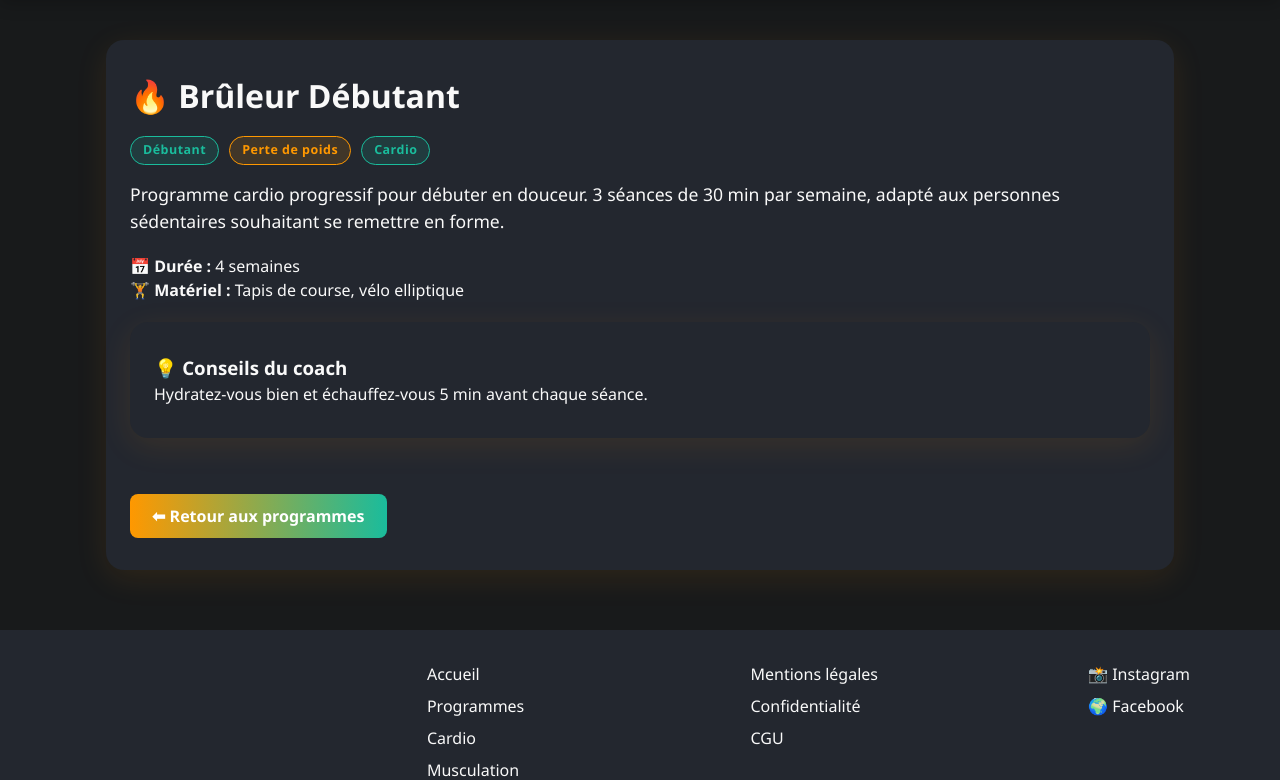
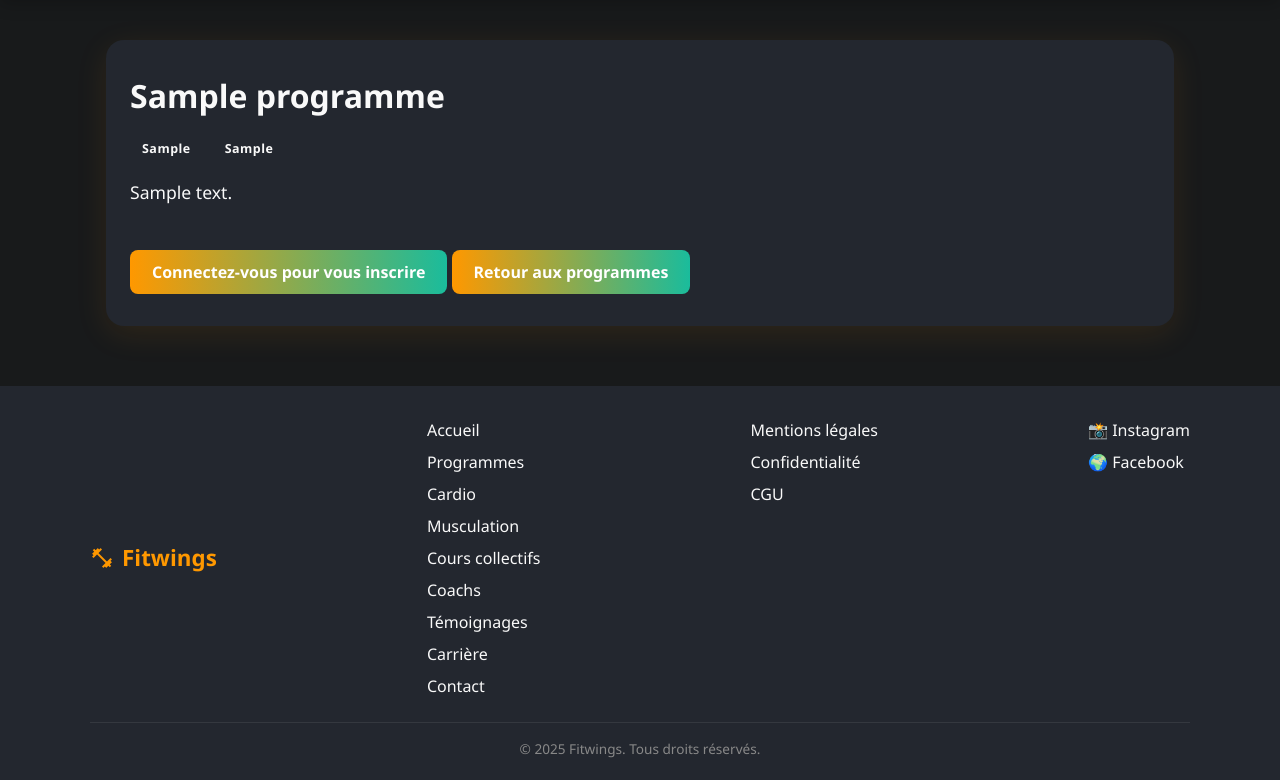
Before and after one commit to ThibaultBds/fitwings-app, a PHP site: page /programmes/show?id=1 in a window 1280 px wide. Shown: the part 62-842 px from the top of the page. After the commit the page ends 820 px from the top, so only its background shows below. Run offline with PHP 8.4, Linux system fonts and the light colour scheme; tables that the repository leaves empty hold one stand-in row (values such as "Sample post").

Commit message:
bouton S'inscrire : ProgrammeController, UserProgrammeModel, route POST, vue show

```diff
--- a/public/index.php
+++ b/public/index.php
@@ -20,6 +20,7 @@ Router::group(['middleware' => 'AuthMiddleware'], function () {
     Router::get('/account', 'AccountController@index');
     Router::post('/account/progression', 'AccountController@saveProgression');
     Router::get('/mes-programmes', 'MesProgrammesController@index');
+    Router::post('/programmes/inscrire', 'ProgrammeController@inscrire');
     Router::get('/admin', function() {
         require __DIR__ . '/../src/Views/admin/index.php';
     });
--- a/src/Controllers/ProgrammeController.php
+++ b/src/Controllers/ProgrammeController.php
@@ -3,13 +3,16 @@
 namespace App\Controllers;
 
 use App\Models\ProgrammeModel;
+use App\Models\UserProgrammeModel;
 
 class ProgrammeController extends BaseController {
     private $programmeModel;
+    private $userProgrammeModel;
 
     public function __construct() {
         $this->programmeModel = new ProgrammeModel();
-    }
+        $this->userProgrammeModel = new UserProgrammeModel();
+         }
 
     public function index() {
         $programmes = $this->programmeModel->getAll();
@@ -19,6 +22,19 @@ class ProgrammeController extends BaseController {
     public function show() {
     $id = (int)($_GET['id'] ?? 0);
     $programme = $this->programmeModel->findById($id);
-    $this->render('programmes/show', ['programme' => $programme]);
+
+    $alreadyEnrolled = false;
+    if (isset($_SESSION['user'])) {
+        $alreadyEnrolled = $this->userProgrammeModel->isEnrolled($_SESSION['user']['id'], $id);
+    }
+
+    $this->render('programmes/show', ['programme' => $programme, 'alreadyEnrolled' => $alreadyEnrolled]);
 }
+
+    public function inscrire() {
+        $id = (int)($_POST['programme_id'] ?? 0);
+        $this->userProgrammeModel->add($_SESSION['user']['id'], $id);
+        $this->redirect('/programmes/show?id=' . $id);
+
+    }
 }
--- a/src/Models/UserProgrammeModel.php
+++ b/src/Models/UserProgrammeModel.php
@@ -15,6 +15,16 @@ class UserProgrammeModel extends BaseModel {
         return $stmt->fetchAll();
     }
 
+    public function isEnrolled(int $userId, int $programmeId): bool
+    {
+        $stmt = $this->db->prepare("
+            SELECT COUNT(*) FROM programme_utilisateur
+            WHERE user_id = :user_id AND programme_id = :programme_id
+        ");
+        $stmt->execute(['user_id' => $userId, 'programme_id' => $programmeId]);
+        return (bool) $stmt->fetchColumn();
+    }
+
     public function add(int $userId, int $programmeId)
     {
         $stmt = $this->db->prepare("
--- a/src/Views/programmes/show.php
+++ b/src/Views/programmes/show.php
@@ -1,42 +1,41 @@
 <?php
 $pageTitle = 'Fitwings – Détail programme';
 require_once __DIR__ . '/../templates/header.php';
-
-// TODO: requête BDD quand les models seront prêts
-// Pour l'instant, données statiques selon l'id
-$id = (int)($_GET['id'] ?? 0);
-
-$programmes_demo = [
-    1 => ['titre' => '🔥 Brûleur Débutant', 'niveau' => 'Débutant', 'objectif' => 'Perte de poids', 'type' => 'Cardio', 'duree' => '4 semaines', 'description' => 'Programme cardio progressif pour débuter en douceur. 3 séances de 30 min par semaine, adapté aux personnes sédentaires souhaitant se remettre en forme.', 'materiel' => 'Tapis de course, vélo elliptique', 'conseils' => 'Hydratez-vous bien et échauffez-vous 5 min avant chaque séance.'],
-    2 => ['titre' => '💪 Force Intermédiaire', 'niveau' => 'Intermédiaire', 'objectif' => 'Force', 'type' => 'Musculation', 'duree' => '8 semaines', 'description' => 'Programme Full Body 3 fois par semaine pour développer votre force générale et gagner en masse musculaire de façon équilibrée.', 'materiel' => 'Barre olympique, haltères, banc', 'conseils' => 'Augmentez les charges progressivement de 2,5 kg par semaine.'],
-    3 => ['titre' => '⚡ HIIT Intense', 'niveau' => 'Avancé', 'objectif' => 'Perte de poids', 'type' => 'HIIT', 'duree' => '6 semaines', 'description' => 'Séances de 20 min à haute intensité. Alternance 40s effort / 20s repos. Idéal pour brûler un maximum de calories en peu de temps.', 'materiel' => 'Aucun matériel nécessaire', 'conseils' => 'Respectez impérativement les temps de repos pour éviter le surentraînement.'],
-];
-
-$programme = $programmes_demo[$id] ?? null;
 ?>
 
 <main class="container">
   <?php if ($programme): ?>
     <div class="programme-detail card">
-      <h1><?= $programme['titre'] ?></h1>
+      <h1><?= htmlspecialchars($programme['title']) ?></h1>
       <div style="display:flex;gap:10px;flex-wrap:wrap;margin:16px 0;">
-        <span class="badge niveau-<?= strtolower(str_replace('é','e',$programme['niveau'])) ?>"><?= $programme['niveau'] ?></span>
-        <span class="badge niveau-intermediaire"><?= $programme['objectif'] ?></span>
-        <span class="badge niveau-debutant"><?= $programme['type'] ?></span>
+        <?php if ($programme['niveau']): ?>
+          <span class="badge"><?= htmlspecialchars($programme['niveau']) ?></span>
+        <?php endif; ?>
+        <?php if ($programme['objectif']): ?>
+          <span class="badge"><?= htmlspecialchars($programme['objectif']) ?></span>
+        <?php endif; ?>
       </div>
-      <p style="font-size:1.1rem;margin-bottom:20px;"><?= $programme['description'] ?></p>
-      <p>📅 <strong>Durée :</strong> <?= $programme['duree'] ?></p>
-      <p>🏋️ <strong>Matériel :</strong> <?= $programme['materiel'] ?></p>
-      <div class="card" style="margin-top:20px;">
-        <h3>💡 Conseils du coach</h3>
-        <p><?= $programme['conseils'] ?></p>
-      </div>
-      <a href="/programmes" class="prog-btn" style="margin-top:24px;display:inline-block;">⬅ Retour aux programmes</a>
+      <p style="font-size:1.1rem;margin-bottom:20px;"><?= htmlspecialchars($programme['description']) ?></p>
+
+      <?php if (isset($_SESSION['user'])): ?>
+        <?php if ($alreadyEnrolled): ?>
+          <p class="badge statut-en_cours" style="display:inline-block;">Deja inscrit</p>
+        <?php else: ?>
+          <form method="POST" action="/programmes/inscrire">
+            <input type="hidden" name="programme_id" value="<?= $programme['id'] ?>">
+            <button type="submit" class="prog-btn">S'inscrire</button>
+          </form>
+        <?php endif; ?>
+      <?php else: ?>
+        <a href="/login" class="prog-btn">Connectez-vous pour vous inscrire</a>
+      <?php endif; ?>
+
+      <a href="/programmes" class="prog-btn" style="margin-top:24px;display:inline-block;">Retour aux programmes</a>
     </div>
   <?php else: ?>
     <div class="card" style="text-align:center;">
-      <p>❌ Programme introuvable.</p>
-      <a href="/programmes" class="prog-btn">⬅ Retour aux programmes</a>
+      <p>Programme introuvable.</p>
+      <a href="/programmes" class="prog-btn">Retour aux programmes</a>
     </div>
   <?php endif; ?>
 </main>
```
